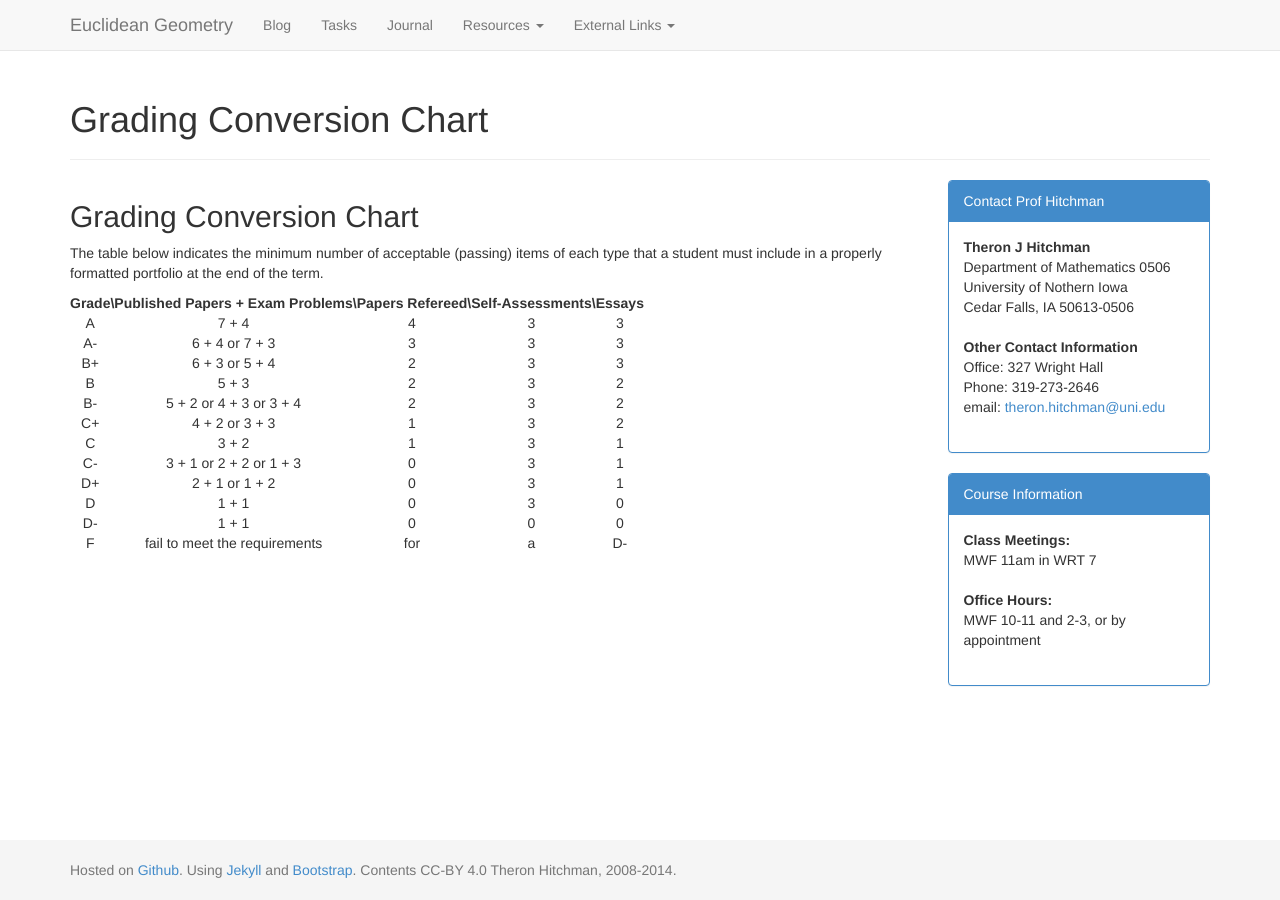
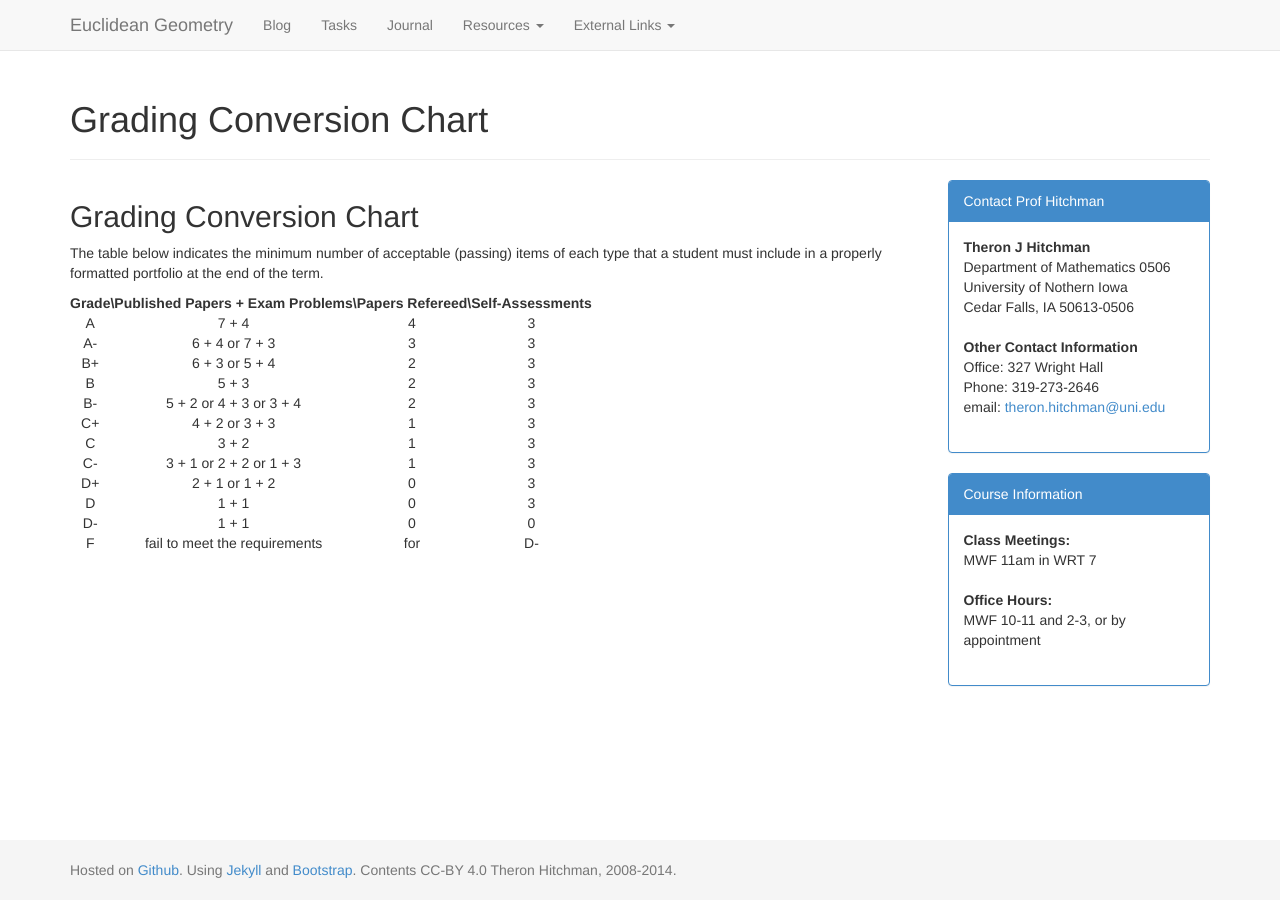
Before and after one commit to theronhitchman/euclidean-geometry, a Jekyll site: the page built from specs-grading/grades.md, in a window 1280 px wide. Built offline with Jekyll 4.4.1, drawn with Linux system fonts in a browser that asks for light colours; nearby versions of some CDN libraries.

Commit message:
update specs-grading and writing files with info about specs

```diff
--- a/specs-grading/grades.md
+++ b/specs-grading/grades.md
@@ -9,17 +9,17 @@ The table below indicates the minimum number of acceptable (passing) items of ea
 type that a student must include in a properly formatted portfolio at the end of
 the term.
 
-| Grade | \ | Published Papers + Exam Problems | \ | Papers Refereed | \ | Self-Assessments | \ | Essays |
-|:-----:|---|:--------------------------------:|---|:---------------:|---|:----------------:|---|:------:|
-|   A   |   |               7 + 4              |   |        4        |   |         3        |   |    3   |
-|   A-  |   |          6 + 4 or 7 + 3          |   |        3        |   |         3        |   |    3   |
-|   B+  |   |          6 + 3 or 5 + 4          |   |        2        |   |         3        |   |    3   |
-|   B   |   |               5 + 3              |   |        2        |   |         3        |   |    2   |
-|   B-  |   |      5 + 2 or 4 + 3 or 3 + 4     |   |        2        |   |         3        |   |    2   |
-|   C+  |   |          4 + 2 or 3 + 3          |   |        1        |   |         3        |   |    2   |
-|   C   |   |               3 + 2              |   |        1        |   |         3        |   |    1   |
-|   C-  |   |      3 + 1 or 2 + 2 or 1 + 3     |   |        0        |   |         3        |   |    1   |
-|   D+  |   |          2 + 1 or 1 + 2          |   |        0        |   |         3        |   |    1   |
-|   D   |   |               1 + 1              |   |        0        |   |         3        |   |    0   |
-|   D-  |   |               1 + 1              |   |        0        |   |         0        |   |    0   |
-|   F   |   |   fail to meet the requirements  |   |       for       |   |         a        |   |   D-   |
+| Grade | \ | Published Papers + Exam Problems | \ | Papers Refereed | \ | Self-Assessments |
+|:-----:|---|:--------------------------------:|---|:---------------:|---|:----------------:|
+|   A   |   |               7 + 4              |   |        4        |   |         3        |
+|   A-  |   |          6 + 4 or 7 + 3          |   |        3        |   |         3        |
+|   B+  |   |          6 + 3 or 5 + 4          |   |        2        |   |         3        |
+|   B   |   |               5 + 3              |   |        2        |   |         3        |
+|   B-  |   |      5 + 2 or 4 + 3 or 3 + 4     |   |        2        |   |         3        |
+|   C+  |   |          4 + 2 or 3 + 3          |   |        1        |   |         3        |
+|   C   |   |               3 + 2              |   |        1        |   |         3        |
+|   C-  |   |      3 + 1 or 2 + 2 or 1 + 3     |   |        1        |   |         3        |
+|   D+  |   |          2 + 1 or 1 + 2          |   |        0        |   |         3        |
+|   D   |   |               1 + 1              |   |        0        |   |         3        |
+|   D-  |   |               1 + 1              |   |        0        |   |         0        |
+|   F   |   |   fail to meet the requirements  |   |       for       |   |         D-       |
```
Also changed, not shown: specs-grading/index.md (+18 -8 lines), specs-grading/portfolio.md (added, +19 -0 lines), writing/instructions-for-referees.md (+3 -0 lines), writing/style-guide.md (+7 -1 lines).
